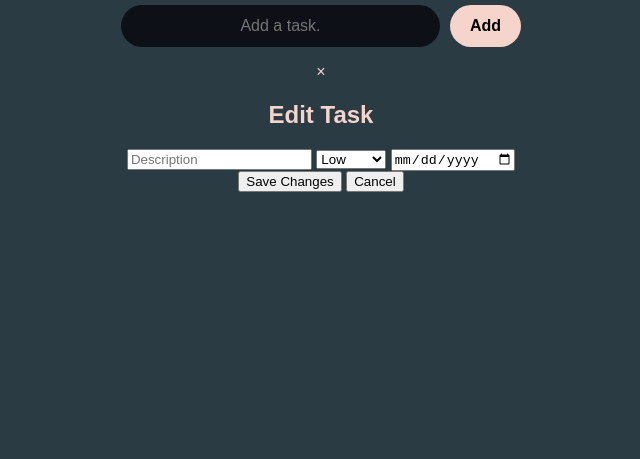
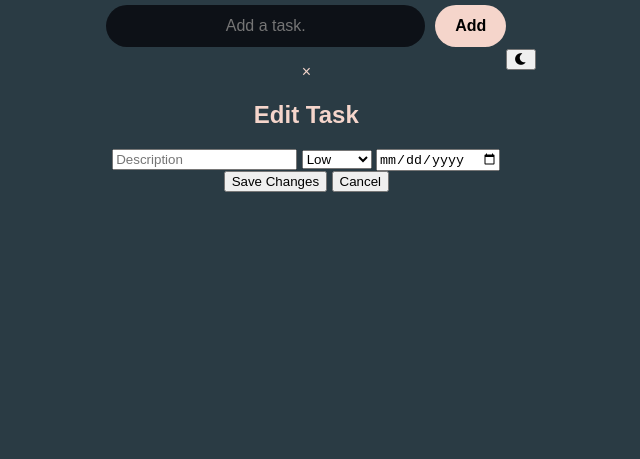
Before and after one commit to 1632Pelma/Todo_List, a website: page index.html in a window 1280 px wide. Shown: the part 341-800 px from the top of the page, without its empty margins (319-959 px from the left). Drawn offline with Linux system fonts and the light colour scheme.

Commit message:
I have added an icon for dark/light mode
I have added an icon for dark/light mode

```diff
--- a/index.html
+++ b/index.html
@@ -33,5 +33,10 @@
                 </div>
             </div>
            </div>
+
+        <!-- Dark mode toggle button with icon -->
+        <button id="toggleDarkMode">
+            <i class="fas fa-moon" id="modeIcon"></i>
+        </button>
     </body>
 </html>
```
